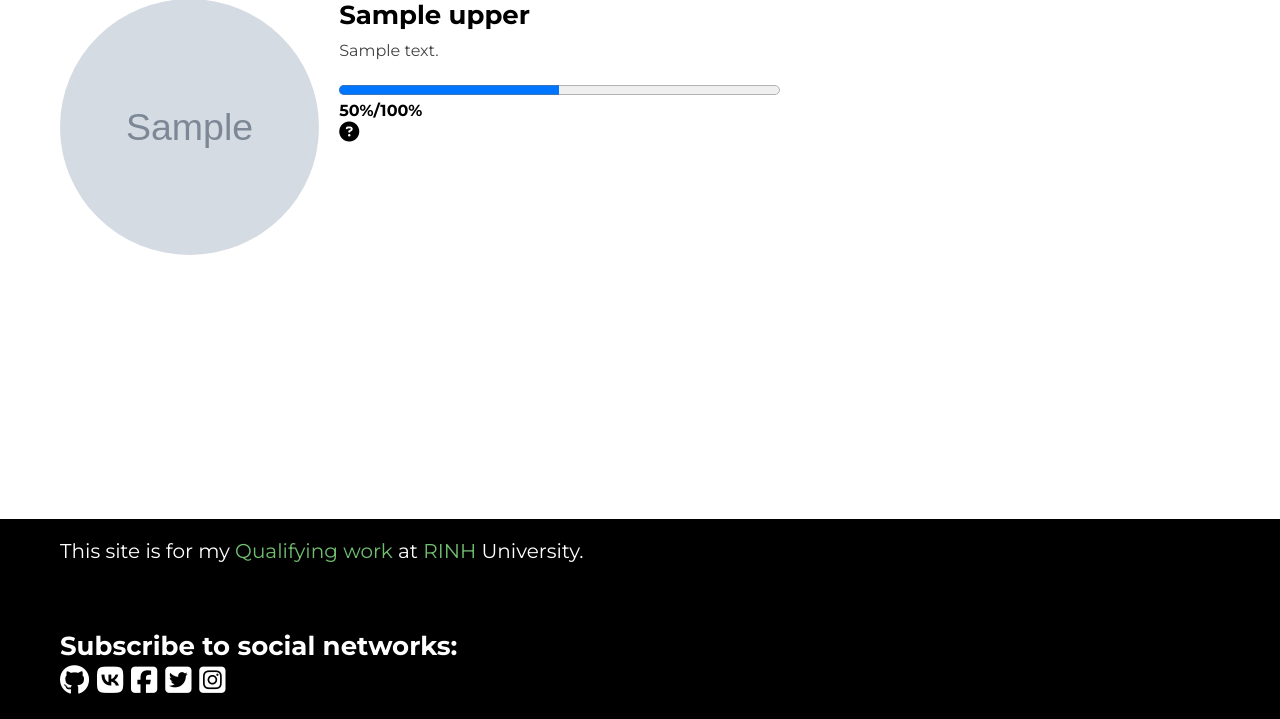
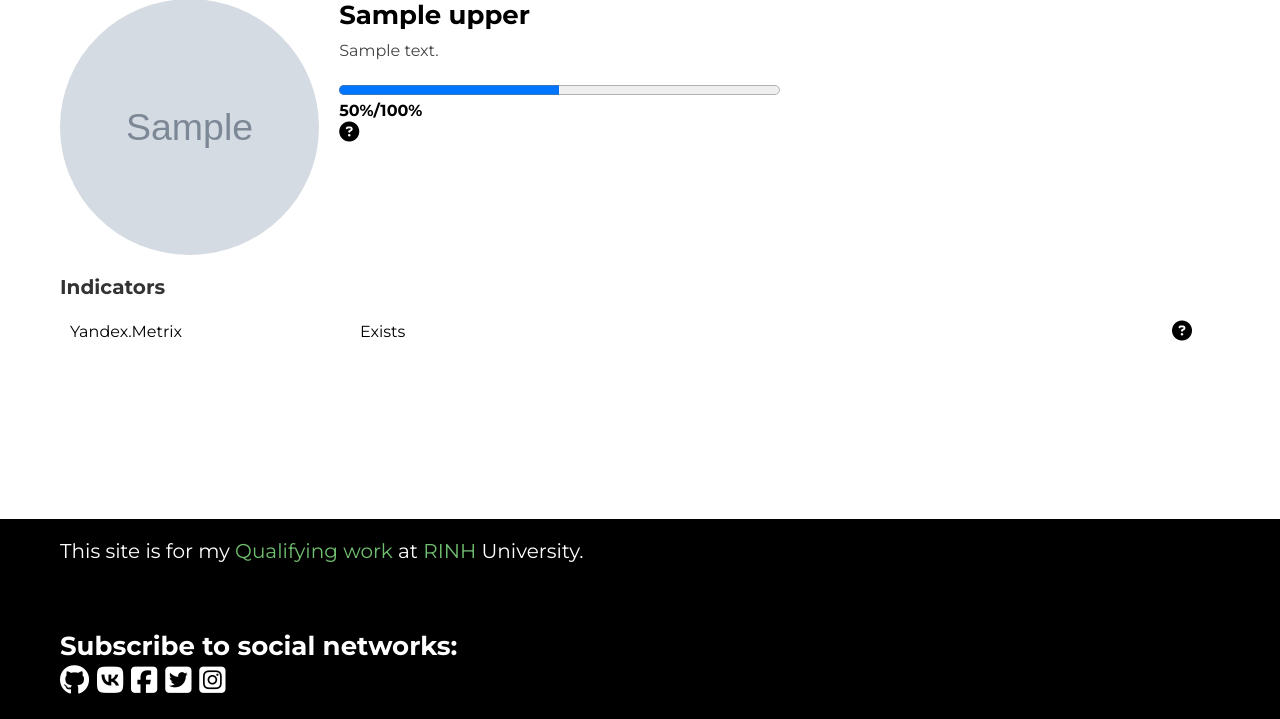
Before and after one commit to USB-am/QualifyingWork, a Django app: template templates/analysis/information.html in a window 1280 px wide. Shown: the part 96-815 px from the top of the page. Run offline with Django 3.2, Linux system fonts and the light colour scheme; the template is opened without the code that fills it: most values are stand-ins (such as "Sample title", 1, 10 or a date in 2020); grey boxes marked "Sample" are stand-in pictures; some libraries are stand-ins or nearby versions.

Commit message:
Added indicators table to information page

```diff
--- a/analysis/views.py
+++ b/analysis/views.py
@@ -102,5 +102,6 @@ class AnalysisPageInfoView(TemplateView):
 		request = Request(URL(page_url), self.request.headers)
 
 		context['data'] = Page(request)
+		context['range'] = [i for i in range(10)]
 
 		return context
--- a/static/css/analysis/information.css
+++ b/static/css/analysis/information.css
@@ -34,3 +34,36 @@
 	cursor: pointer;
 	transition: .3s;
 }
+
+/* === INDICATORS === */
+.indicators__container {
+	width: 100%;
+	margin-top: 20px;
+}
+.indicators__title {
+	font-size: 20px;
+	color: rgba(0, 0, 0, .8);
+	margin-bottom: 10px;
+}
+.indicators__table {
+	width: 100%;
+	border-spacing: 0;
+	border-collapse: 0;
+}
+.indicators__table tr:hover {
+	background: #ccc;
+}
+.indicators__table td {
+	padding: 10px;
+	cursor: pointer;
+}
+.indicator__name {
+	width: 25%;
+}
+.indicator__status {
+	width: 70%;
+}
+.indicator__info {
+	width: 5%;
+}
+/* === INDICATORS === */
--- a/templates/analysis/information.html
+++ b/templates/analysis/information.html
@@ -28,20 +28,22 @@
 					</div>
 				</div>
 			</div>
-
-			<!--
-			<h1 class="site-info__domain">{{ data.url.netloc.upper }}</h1>
-			<div class="site-info__container-wrapper">
-				<div class="site-info__logo-container">
-					<img class="site-info__logo" src="{{ data.analyzer.favicon }}" alt="The icon of the data being analyzed.">
-				</div>
-				<div class="site-info__progressbar">
-					<div class="site-info__short-description">
-						<p>{{ data.analyzer.description }}</p>
-					</div>
-				</div>
-			</div>
-			-->
+		</div>
+		<div class="indicators__container">
+			<h2 class="indicators__title">Indicators</h2>
+			<table class="indicators__table">
+				{% for i in range %}
+					<tr>
+						<td class="indicator__name">Yandex.Metrix</td>
+						<td class="indicator__status">Exists</td>
+						<td class="indicator__info">
+							<div id="help-button" class="help-button">
+								<i class="fa-sharp fa-solid fa-circle-question"></i>
+							</div>
+						</td>
+					</tr>
+				{% endfor %}
+			</table>
 		</div>
 	</div>
 {% endblock %}
```
